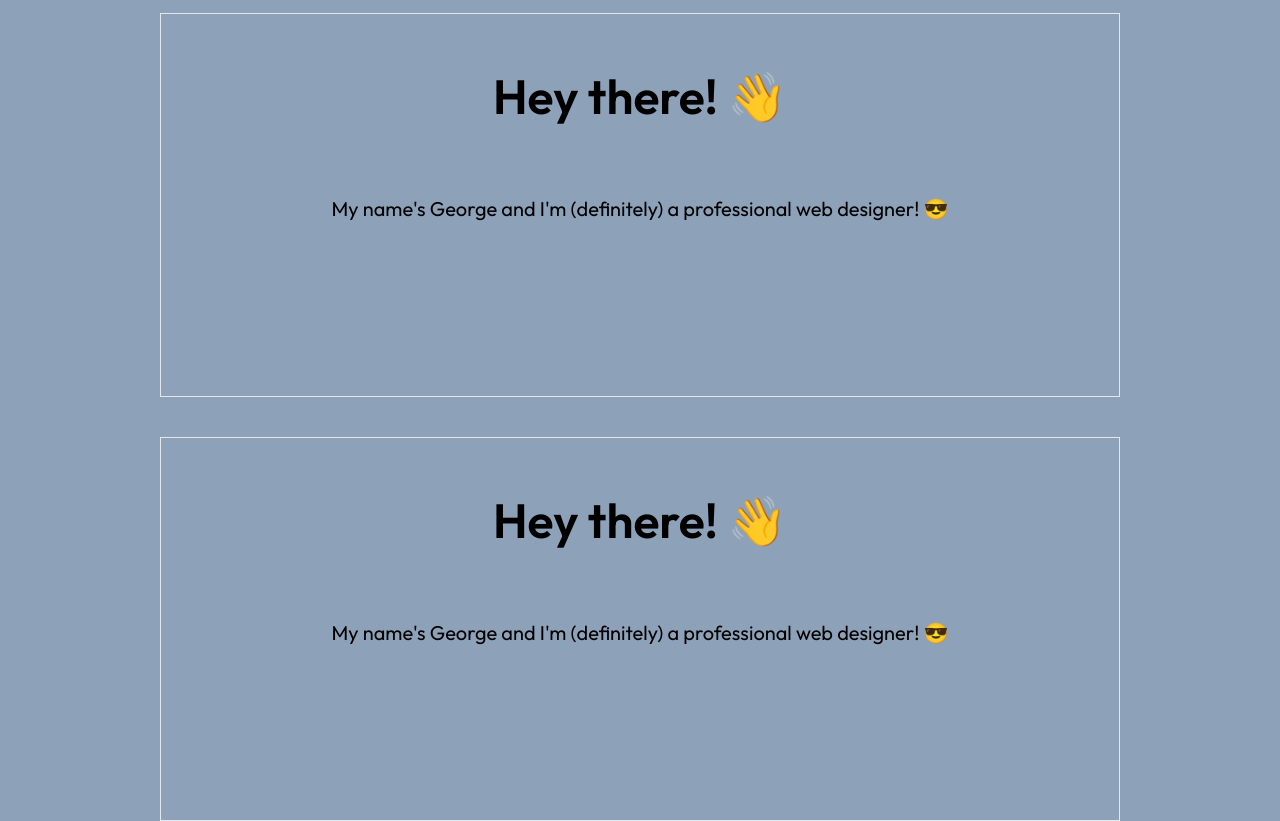
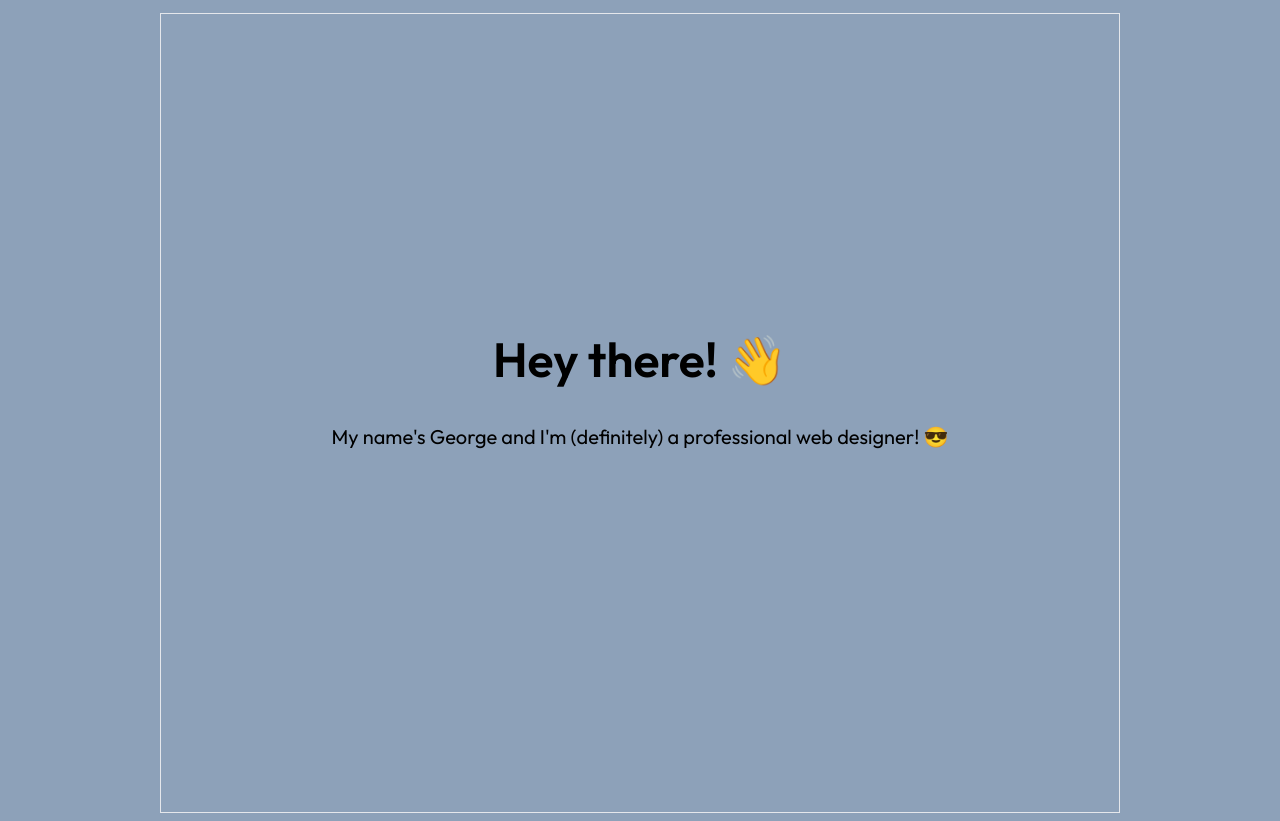
Before and after one commit to GeorgeDash/personal-portfolio, a website: page index.html in a window 1280 px wide. Shown: the part 67-888 px from the top of the page. Drawn offline with nearby package versions, Linux system fonts and the light colour scheme.

Commit message:
Fixed an issue where on reolading the site wouldn't load from the top

```diff
--- a/index.html
+++ b/index.html
@@ -1,5 +1,5 @@
 <!doctype html>
-<html lang="en" class="h-screen scroll-smooth">
+<html lang="en" class="scroll-smooth">
     <head>
         <meta charset="UTF-8" />
         <meta name="viewport" content="width=device-width, initial-scale=1.0" />
@@ -25,9 +25,10 @@
         <script src="https://unpkg.com/aos@2.3.1/dist/aos.js"></script>
         <!-- CDN sources for AOS -->
 
+        <script src="build/js/backOnTop.js" defer></script>
         <title>Personal Portfolio</title>
     </head>
-    <body class="bg-cadet-gray bg-cover bg-center bg-no-repeat h-screen">
+    <body class="bg-cadet-gray bg-cover bg-center bg-no-repeat">
         <header
             class="z-10 flex w-screen items-center justify-center p-4 sm:fixed"
         >
@@ -46,7 +47,7 @@
                     >Home</a
                 >
                 <a
-                    href="#"
+                    href="#about_me"
                     class="relative after:absolute after:bottom-0 after:left-0 after:h-2-p after:w-0 after:transition-width after:duration-375 after:content-[''] hover:after:w-full dark:after:bg-black"
                     >About me</a
                 >
@@ -60,27 +61,14 @@
         <main class="mx-auto flex flex-col items-center">
             <section
                 id="home"
-                class="relative mt-20 flex h-96 flex-col items-center justify-center border sm:w-full sm-l:w-90-p lg:w-75-p"
+                class="relative mt-20 flex flex-col items-center justify-center sm:w-full sm-l:w-90-p lg:w-75-p scroll-mt-[76px] h-screen border" data-aos="zoom-in" data-aos-duration="900" data-aos-delay="400"
             >
                 <h1
-                    class="animate-fade-in relative bottom-25-p font-semibold sm:text-4xl sm-m:text-5xl"
+                    class="relative bottom-10 font-semibold sm:text-4xl sm-m:text-5xl"
                 >
                     Hey there! 👋
                 </h1>
-                <p class="relative bottom-5 text-center text-xl">
-                    My name's George and I'm (definitely) a professional web
-                    designer! 😎
-                </p>
-            </section>
-            <section
-                id="about_us"
-                class="relative mt-10 flex h-96 flex-col items-center justify-center border sm:w-full sm-l:w-90-p lg:w-75-p" data-aos="zoom-in" data-aos-duration="800" data-aos-anchor="#home" data-aos-anchor-placement="bottom-bottom" data-aos-delay="100">
-                <h1
-                    class="animate-fade-in relative bottom-25-p font-semibold sm:text-4xl sm-m:text-5xl"
-                >
-                    Hey there! 👋
-                </h1>
-                <p class="relative bottom-5 text-center text-xl">
+                <p class="text-center text-xl relative">
                     My name's George and I'm (definitely) a professional web
                     designer! 😎
                 </p>
```
Also changed, not shown: build/css/style.css, build/js/backOnTop.js (added).
